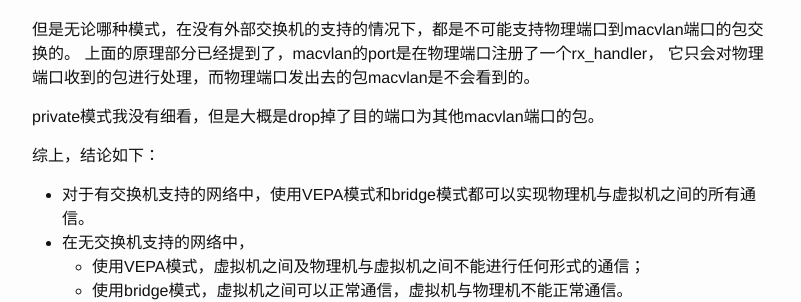
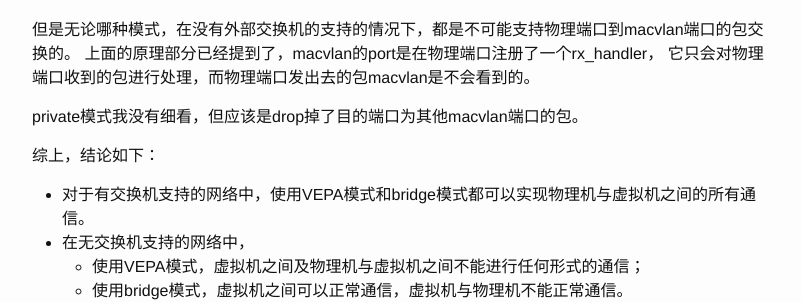
Before and after one commit to huiyiqun/blog, a Jekyll site: the page built from _posts/2016-11-24-virtualization-with-libvirt-kvm-and-macvtap.markdown, in a window 1280 px wide and 900 px high, scrolled down 3090 px. Shown: the part 152-454 px from the top of the window, without its empty margins (238-1039 px from the left). Built offline with Jekyll 4.4.1, drawn with Linux system fonts in a browser that asks for light colours; comment, search, counter and statistics services are not loaded.

Commit message:
better word

```diff
--- a/_posts/2016-11-24-virtualization-with-libvirt-kvm-and-macvtap.markdown
+++ b/_posts/2016-11-24-virtualization-with-libvirt-kvm-and-macvtap.markdown
@@ -151,7 +151,7 @@ bridge模式则考虑到某些情况下需要更高效的macvlan之间的通信
 上面的原理部分已经提到了，macvlan的port是在物理端口注册了一个rx\_handler，
 它只会对物理端口收到的包进行处理，而物理端口发出去的包macvlan是不会看到的。
 
-private模式我没有细看，但是大概是drop掉了目的端口为其他macvlan端口的包。
+private模式我没有细看，但应该是drop掉了目的端口为其他macvlan端口的包。
 
 综上，结论如下：
 
```
